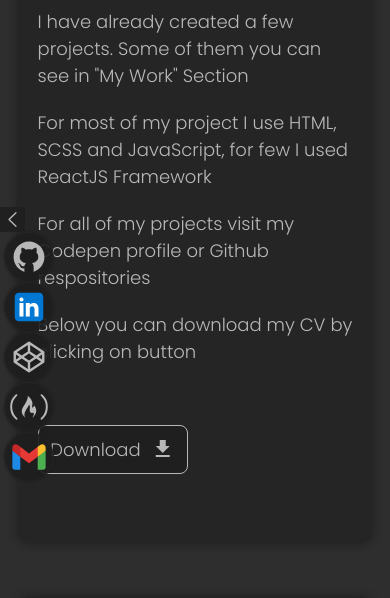
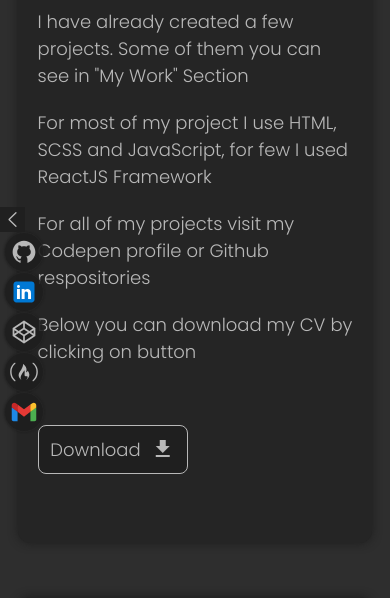
Before and after one commit to Bawelna0225/portfolio, a PHP site: page / in a window 390 px wide. Shown: the part 973-1571 px from the top of the page. Run offline with PHP 8.4, Linux system fonts and the light colour scheme.

Commit message:
responsiveness fix

```diff
--- a/script.js
+++ b/script.js
@@ -2,6 +2,18 @@ window.addEventListener("load", () => {
   setTimeout(() => {
     // remove preload after 1 second
     document.querySelector(".preload").classList.add("preload-finished");
+    if (window.screen.width <= 692) {
+      document.querySelector(".wrapper").classList.add("minimalized");
+      document.querySelector(".minimalize").innerText = "expand_less";
+      document.querySelector(".grid-view-btn").classList.remove("checked");
+      document.querySelector(".list-view-btn").classList.add("checked");
+      document
+        .querySelector(".cards")
+        .classList.replace("grid-view", "list-view");
+      document
+        .querySelector(".my-work_card-container")
+        .classList.replace("grid", "list");
+    }
     setTimeout(() => {
       // start typewriter animation 1,1 s after preload is being removed
       typeWriter();
--- a/style.css
+++ b/style.css
@@ -1334,8 +1334,8 @@ img,
   display: flex;
   justify-content: center;
   align-items: center;
-  width: 100%;
-  height: 100%;
+  width: 50px;
+  aspect-ratio: 1/1 !important;
   border-radius: 50%;
   transition: all 0.4s linear;
   border: 1px solid var(--secondary);
@@ -1541,6 +1541,15 @@ img,
     scroll-margin-top: 80px;
   }
 
+  .social .social-icon-elem {
+    width: 40px !important;
+    height: 40px;
+  }
+
+  #side-nav {
+    display: none;
+  }
+
   .contact-section {
     margin-top: 100px;
   }
@@ -2757,17 +2766,17 @@ img,
           backdrop-filter: blur(5px);
   width: 100%;
   left: 0;
-  top: 100%;
+  bottom: -80%;
   opacity: 0;
   pointer-events: none;
   z-index: 5;
   padding: 15px 30px;
   border-radius: 15px;
   box-shadow: 0px -5px 10px var(--shadow-color);
-  transition: all 0.15s ease-out;
+  transition: all 350ms ease-out !important;
 }
 .music-list.show {
-  top: 45%;
+  bottom: -22px;
   opacity: 1;
   pointer-events: auto;
 }
--- a/style.scss
+++ b/style.scss
@@ -1415,8 +1415,8 @@ img,
       display: flex;
       justify-content: center;
       align-items: center;
-      width: 100%;
-      height: 100%;
+      width: 50px;
+      aspect-ratio: 1 / 1 !important;
       border-radius: 50%;
       transition: all 0.4s linear;
       border: 1px solid var(--secondary);
@@ -1627,6 +1627,15 @@ img,
   // phone screen
   * {
     scroll-margin-top: 80px;
+  }
+  .social {
+    .social-icon-elem {
+      width: 40px !important;
+      height: 40px;
+    }
+  }
+  #side-nav {
+    display: none;
   }
   .contact-section {
     margin-top: 100px;
@@ -2629,16 +2638,16 @@ img,
   backdrop-filter: blur(5px);
   width: 100%;
   left: 0;
-  top: 100%;
+  bottom: -80%;
   opacity: 0;
   pointer-events: none;
   z-index: 5;
   padding: 15px 30px;
   border-radius: 15px;
   box-shadow: 0px -5px 10px var(--shadow-color);
-  transition: all 0.15s ease-out;
+  transition: all 350ms ease-out !important;
   &.show {
-    top: 45%;
+    bottom: -22px;
     opacity: 1;
     pointer-events: auto;
   }
```
Also changed, not shown: 1 other file.
